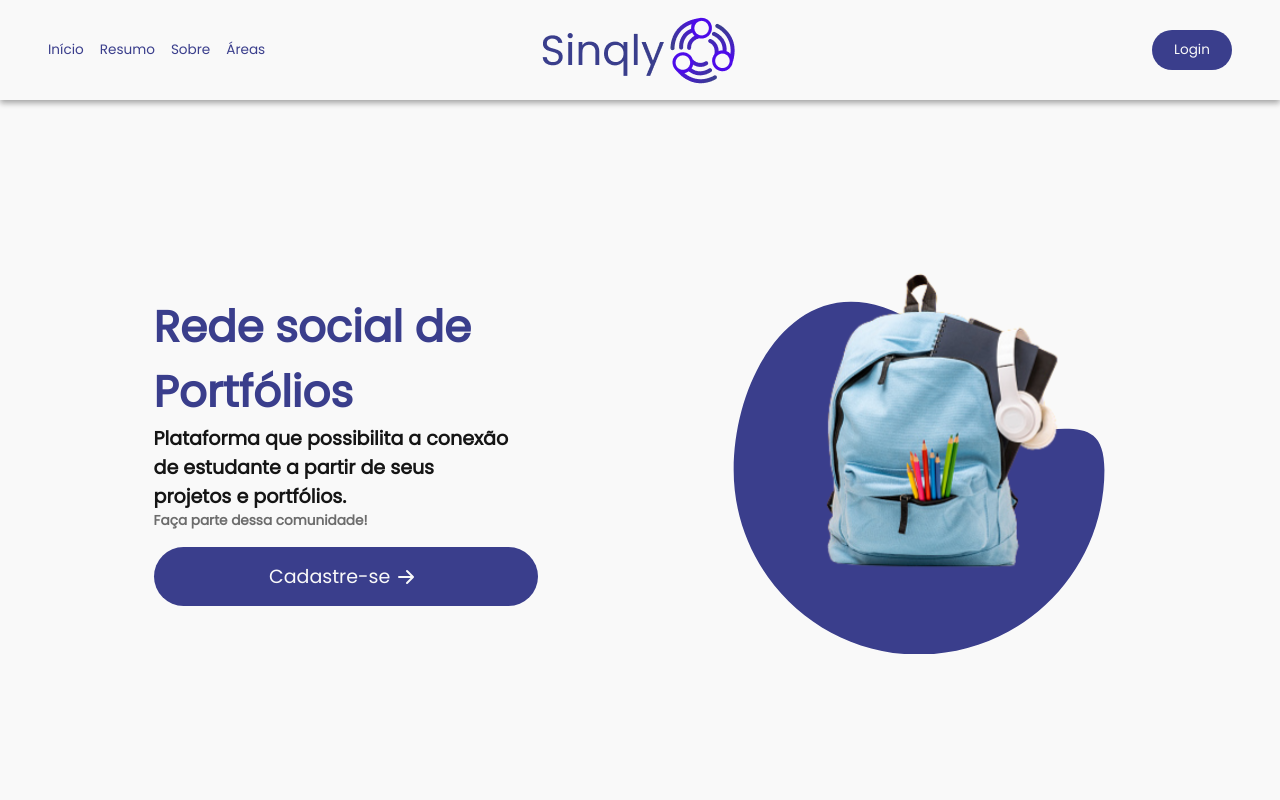
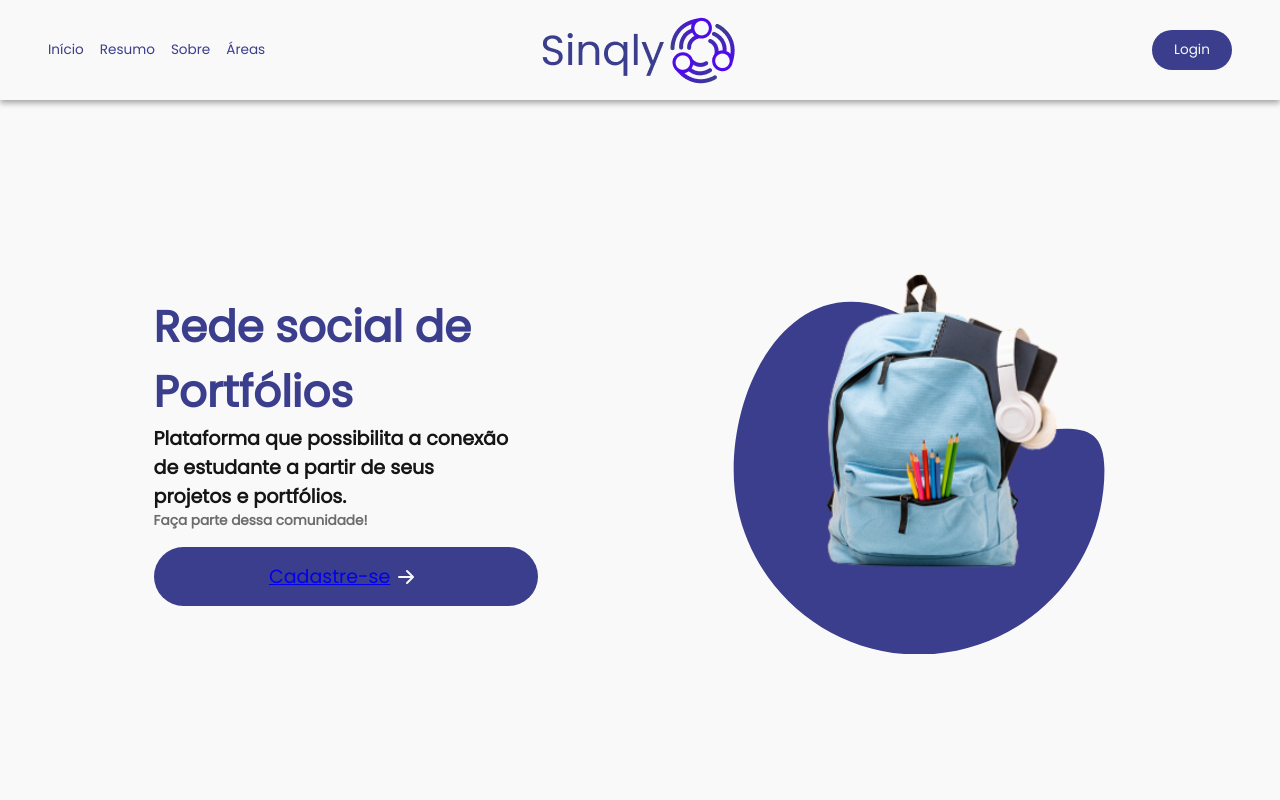
Before and after one commit to Sinqly/Website, a Next.js app: page / in a window 1280 px wide. Shown: the top 800 px of the page. Built offline with nearby package versions, Linux system fonts and the light colour scheme.

Commit message:
feat: Adding Register Link to Header

```diff
--- a/src/pages/index.tsx
+++ b/src/pages/index.tsx
@@ -31,6 +31,7 @@ import Svg6 from '../assets/Images/Index/Group 142.svg'
 import CircleSvg from '../assets/Images/Index/Circle.svg'
 
 import { BsArrowRightShort } from 'react-icons/bs'
+import Link from 'next/link'
 
 interface indexProps {}
 
@@ -47,7 +48,9 @@ const Index: React.FC<indexProps> = () => {
           </h4>
           <p>Faça parte dessa comunidade!</p>
           <SignUpButton>
-            Cadastre-se
+            <Link href={"/register"}>
+              Cadastre-se
+            </Link>
             <BsArrowRightShort size={32} />
           </SignUpButton>
         </TextContainer>
```
